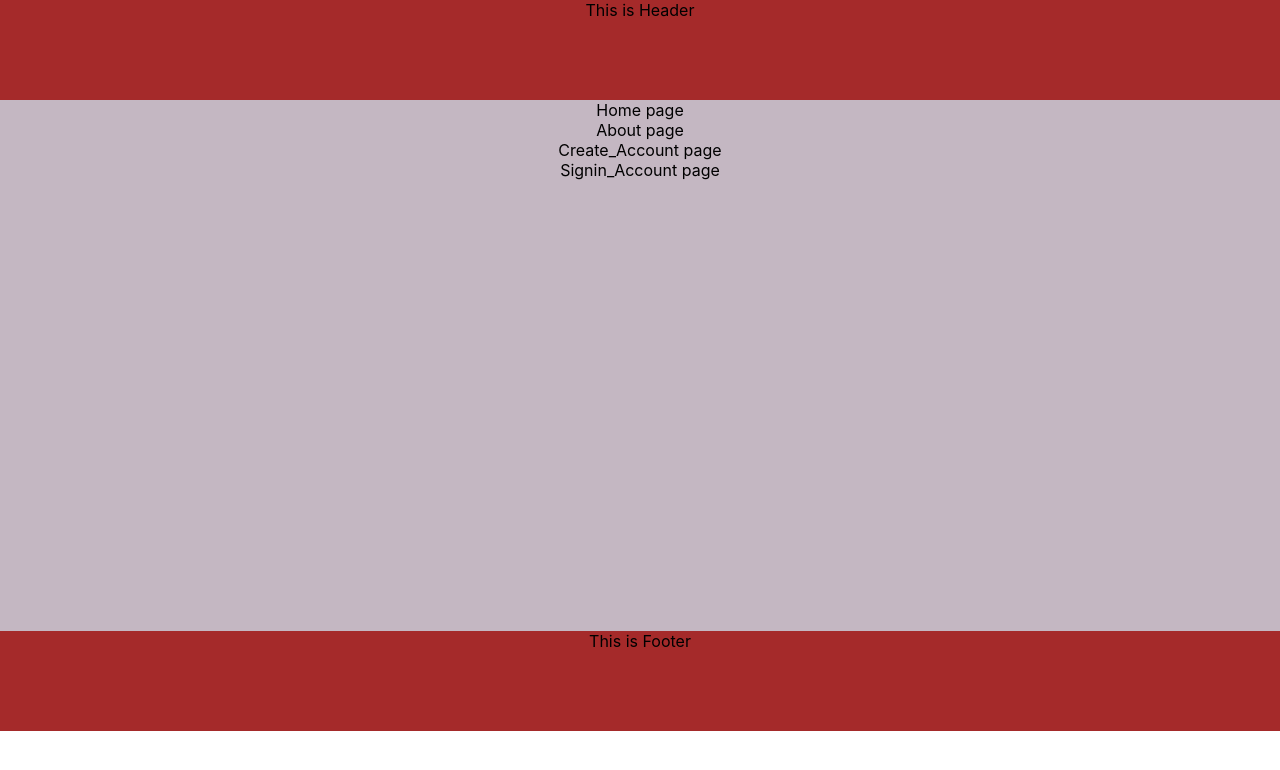
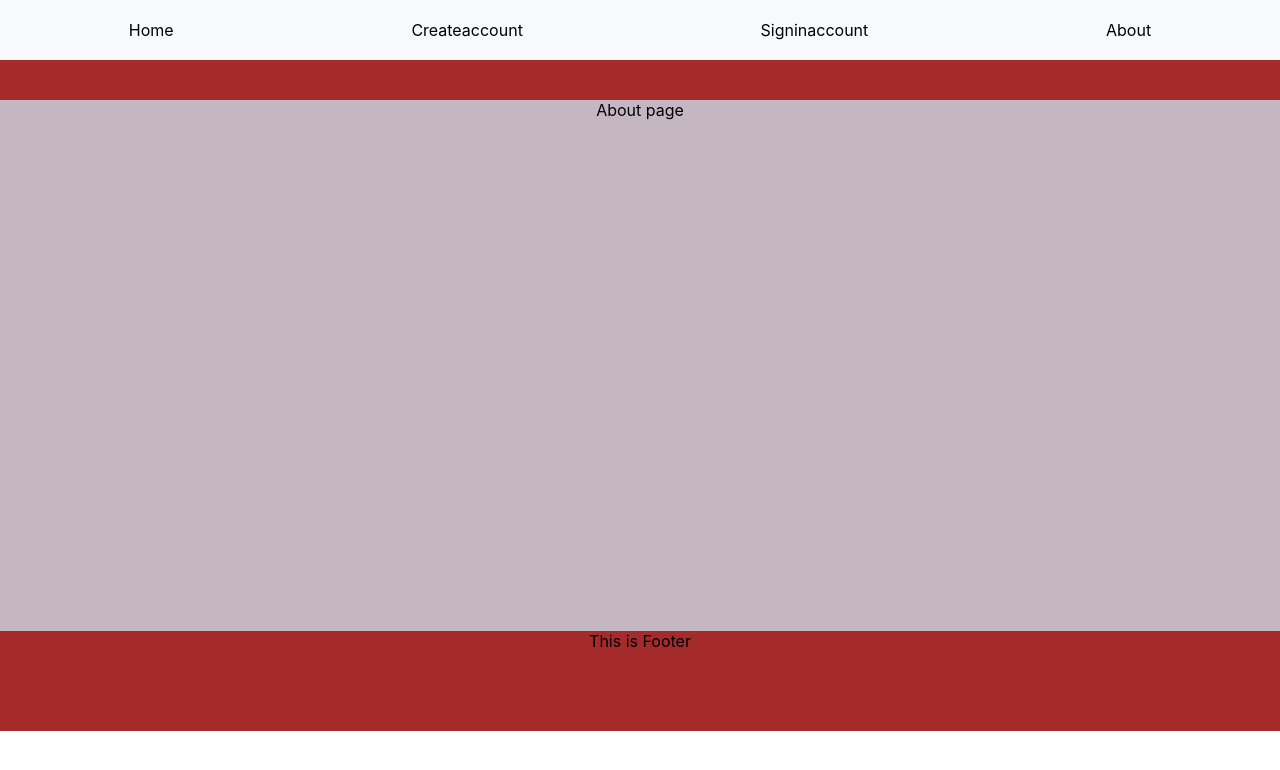
Before and after one commit to allumellu/react1, a React (Create React App) app: page /About in a window 1280 px wide. Shown: the top 770 px of the page. Built offline with nearby package versions, Linux system fonts and the light colour scheme.

Commit message:
navigation

```diff
--- a/src/App.js
+++ b/src/App.js
@@ -2,13 +2,16 @@ import "./App.css";
 import Header from "./Header";
 import Footer from "./Footer";
 import Content from "./Content";
+import { BrowserRouter as Router,  Link } from "react-router-dom";
 function App() {
   return (
     <div className="App">
+       <Router>
       <Header className="App-header"></Header>
 
       <Content />
       <Footer />
+      </Router>
     </div>
   );
 }
--- a/src/Content.jsx
+++ b/src/Content.jsx
@@ -1,19 +1,28 @@
-import Home from './pages/Home';
-import About from './pages/About';
-import Createaccount from './pages/Create_account';
-import Signinaccount from './pages/Signin_account';
-import './Content.css';
+import Home from "./pages/Home";
+import About from "./pages/About";
+import Createaccount from "./pages/Create_account";
+import Signinaccount from "./pages/Signin_account";
+import "./Content.css";
+import { BrowserRouter as Router, Routes, Route, Link } from "react-router-dom";
 
-function Content(){
+function Content() {
+  return (
+    <div className='Content'>
+      <Routes>
+        <Route path="/" element={<Home />} />
+        <Route path="/Createaccount" element={<Createaccount />} />
+        <Route path="/Signinaccount" element={<Signinaccount />} />
+        <Route path="/About" element={<About />} />
+      </Routes>
+    </div>
 
-    return(
-        <div className='Content'>
-            <Home/>
-            <About/>
-            <Createaccount/>
-            <Signinaccount/>
+    // <div className='Content'>
+    //     <Home/>
+    //     <About/>
+    //     <Createaccount/>
+    //     <Signinaccount/>
 
-        </div>
-    )
+    // </div>
+  );
 }
 export default Content;
--- a/src/Header.css
+++ b/src/Header.css
@@ -3,3 +3,20 @@
     width: 100%;
     background-color: brown;
 }
+.Headeralignment {
+    display: flex;
+    justify-content: space-around;
+    align-items: center;
+    padding: 10px;
+    background-color: #f8f9fa;
+  }
+
+  .Headeralignment a {
+    text-decoration: none;
+    color: #000;
+    padding: 10px 20px;
+  }
+
+  .Headeralignment a:hover {
+    color: #007bff;
+  }
--- a/src/Header.js
+++ b/src/Header.js
@@ -1,9 +1,23 @@
 import "./Header.css";
+import { Link } from "react-router-dom";
 
-function Header(){
+function Header() {
+  return (
+    <div className="Header">
+      <div>
+        <nav>
+          <div className="Headeralignment">
+            <Link to="/">Home</Link>
 
-    return(<div className="Header">
-        <div>This is Header</div>
-    </div>)
+            <Link to="/Createaccount">Createaccount</Link>
+
+            <Link to="/Signinaccount">Signinaccount</Link>
+
+            <Link to="/About">About</Link>
+          </div>
+        </nav>
+      </div>
+    </div>
+  );
 }
 export default Header;
```
